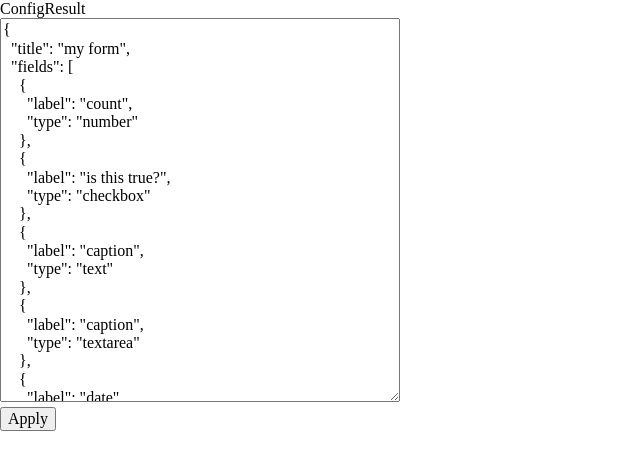
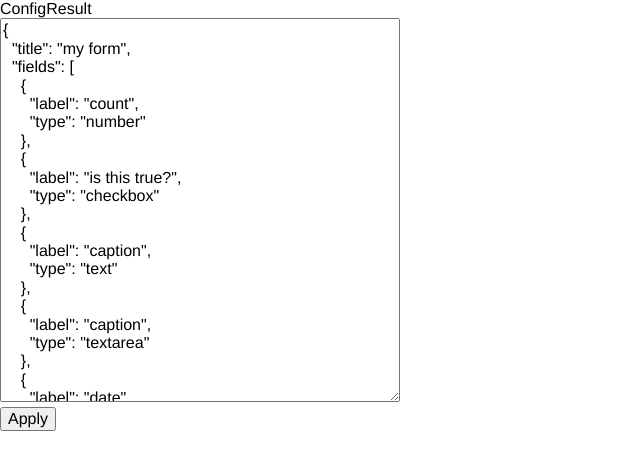
Before and after one commit to egrm/react-form-generator, a React app: page / in a window 1280 px wide. Shown: the top 470 px of the page, without its empty margins (0-640 px from the left). Built offline with nearby package versions, Linux system fonts and the light colour scheme; the HTML template or start-up script is replaced by a standard one.

Commit message:
change font globally

```diff
--- a/src/App.js
+++ b/src/App.js
@@ -8,17 +8,17 @@ import testConfig from "./testConfig.js";
 
 function App() {
   const [config, setConfig] = React.useState(testConfig);
-  const tabClasses = "dn tab w-100 w-70-ns absolute";
+  const tabClasses = "dn tab w-100 w-50-ns absolute";
   const tabNavClasses = {
     forLabel: "",
     forInput: "dn"
   }
   return (
-    <>
-      <input type="radio" name="tabs" id="ConfigTab-nav" className={tabNavClasses.forInput} checked />
-      <label for="ConfigTab-nav" className={tabNavClasses.forLabel}>Config</label>
+    <div className="helvetica">
+      <input type="radio" name="tabs" id="ConfigTab-nav" className={tabNavClasses.forInput} defaultChecked />
+      <label htmlFor="ConfigTab-nav" className={tabNavClasses.forLabel}>Config</label>
       <input type="radio" name="tabs" id="ResultTab-nav" className={tabNavClasses.forInput} />
-      <label for="ResultTab-nav" className={tabNavClasses.forLabel}>Result</label>
+      <label htmlFor="ResultTab-nav" className={tabNavClasses.forLabel}>Result</label>
       <ConfigTab
         onChange={(e) => {
           setConfig(e.target.value);
@@ -26,11 +26,11 @@ function App() {
         className={tabClasses}
         value={config}
       />
-      <ResultTab
-        config={JSON.parse(config)}
-        className={tabClasses}
-      />
-      </>
+        <ResultTab
+          config={JSON.parse(config)}
+          className={tabClasses}
+        />
+        </div>
   );
 }
 
```
